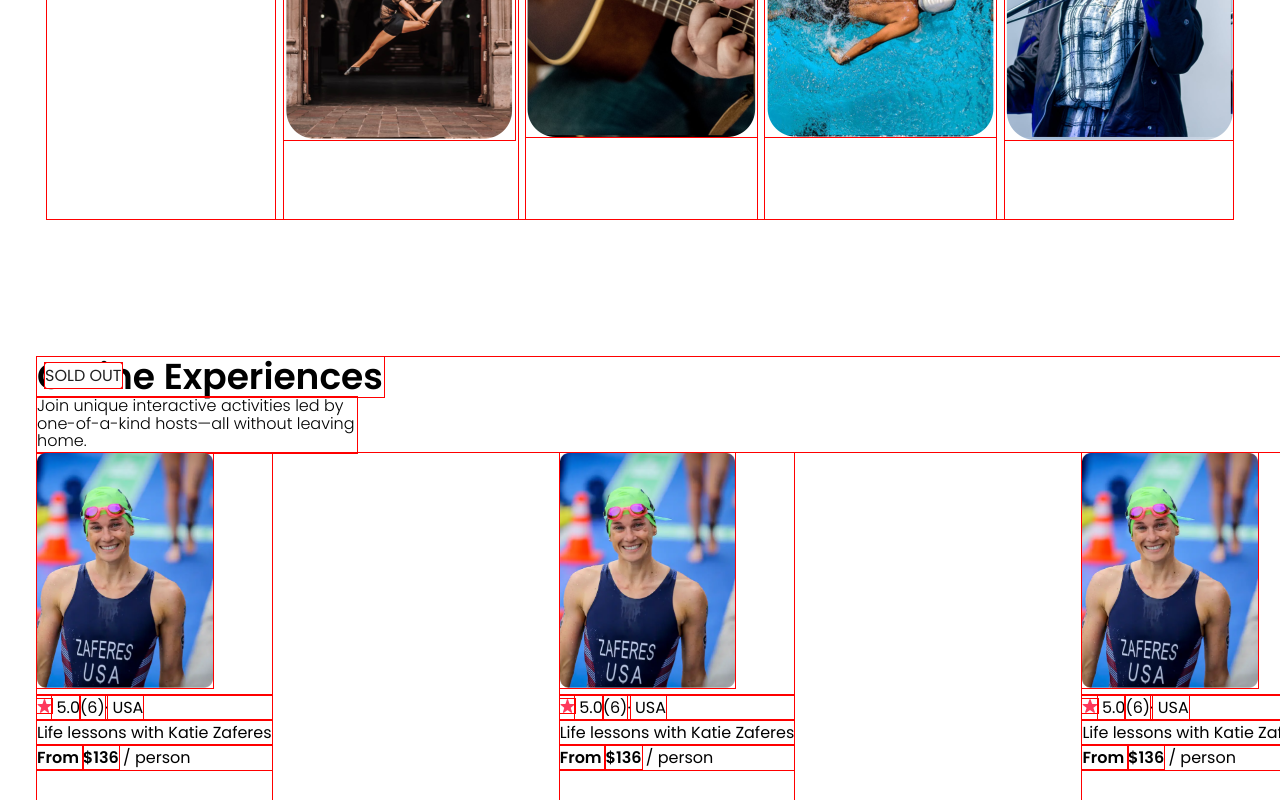
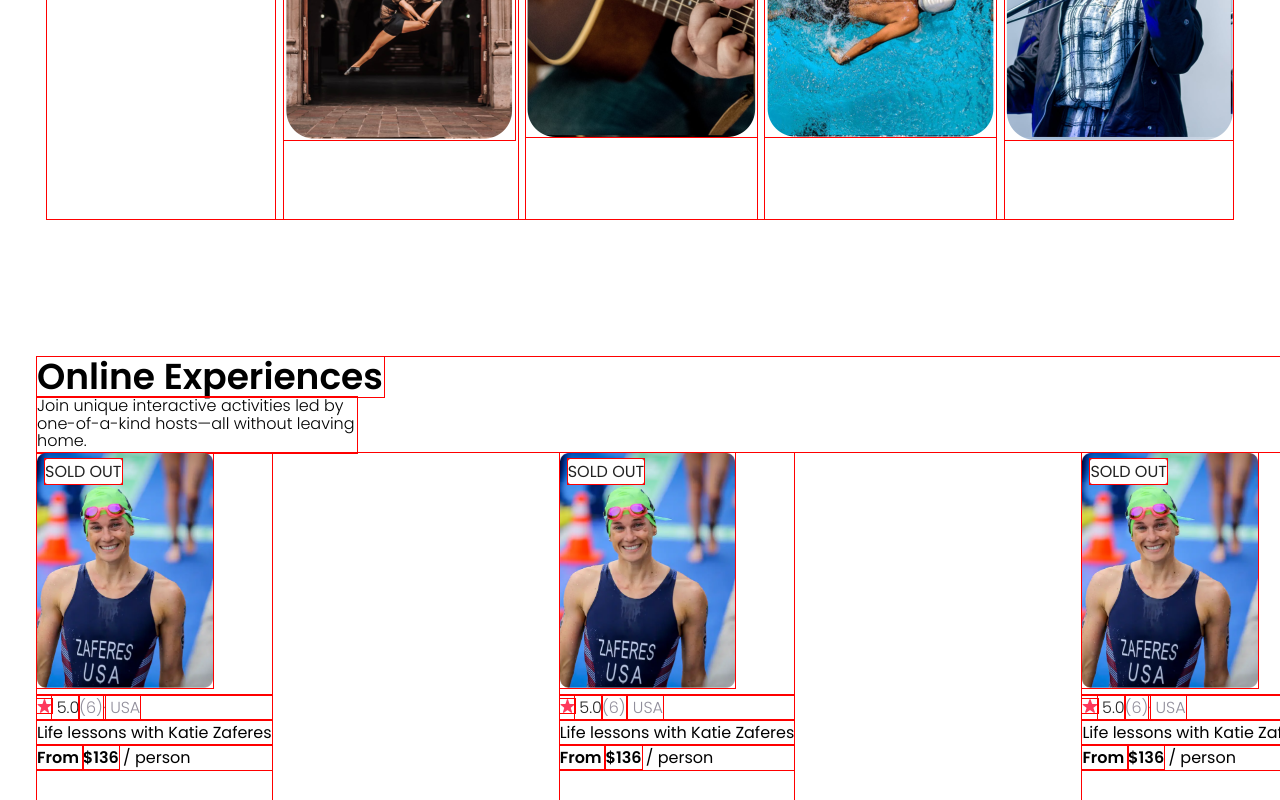
Before and after one commit to asbhogal/React-Airbnb-Experiences-Landing-Page, a React app: page / in a window 1280 px wide. Shown: the part 643-1443 px from the top of the page. Built offline with nearby package versions, Linux system fonts and the light colour scheme; the HTML template or start-up script is replaced by a standard one.

Commit message:
further amendments to styling and positioning

```diff
--- a/src/scss/_partials/_components/_body.scss
+++ b/src/scss/_partials/_components/_body.scss
@@ -68,6 +68,7 @@
     display: flex;
     flex-direction: column;
     padding-bottom: 30px;
+    position: relative;
 }
 
 .OnlineExperiencePicture img {
@@ -78,14 +79,24 @@
     height: 14px;
 }
 
+.ExperienceCardRating {
+    font-weight: 300;
+    color: $SpanishGray;
+    :nth-child(2) {
+        color: $RaisinBlack;
+    }
+}
+
 .OnlineExperienceStatusBadge {
     position: absolute;
-    top: 6px;
-    left: 8px;
+    /* top: 6px; */
+    /* left: 8px; */
     background-color: $White;
     color: $RaisinBlack;
     border-radius: 2px;
     text-transform: uppercase;
+    margin-top: 6px;
+    margin-left: 8px;
 }
 
 .ExperiencePrice,
```
Also changed, not shown: 2 other files (tests, documents, lock files or other folders).
